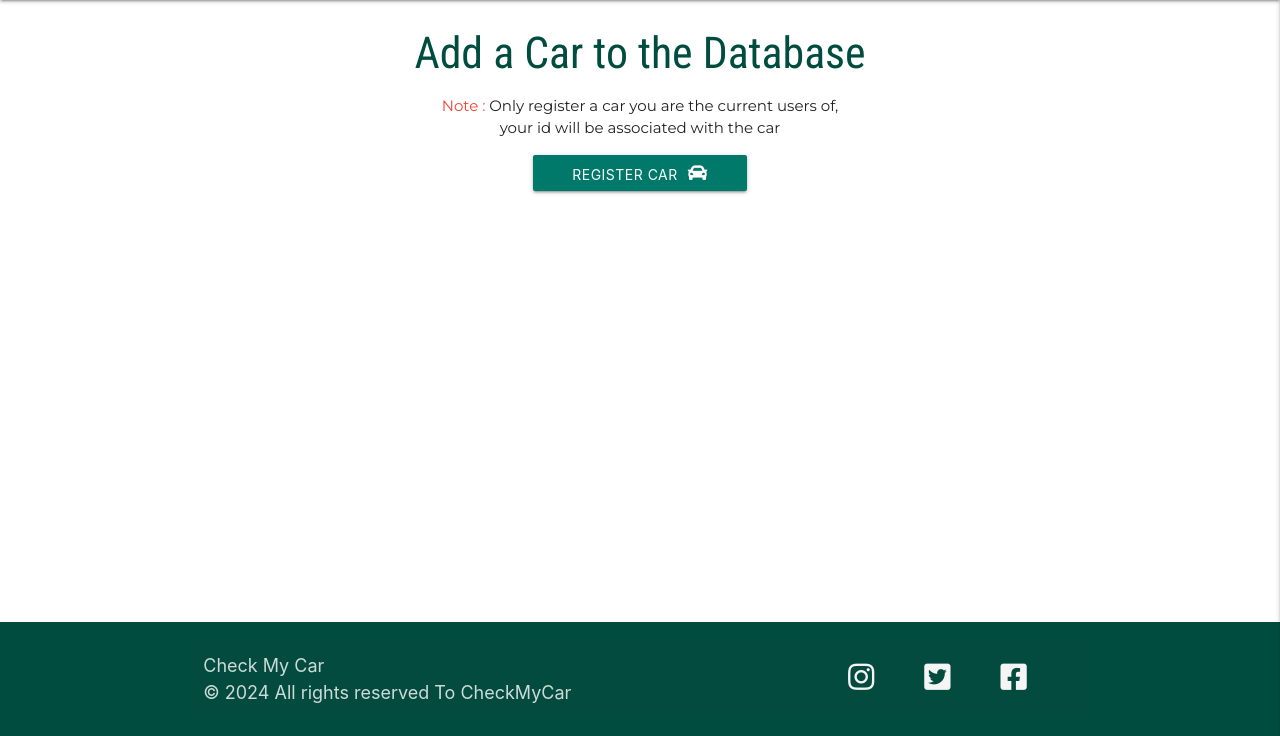
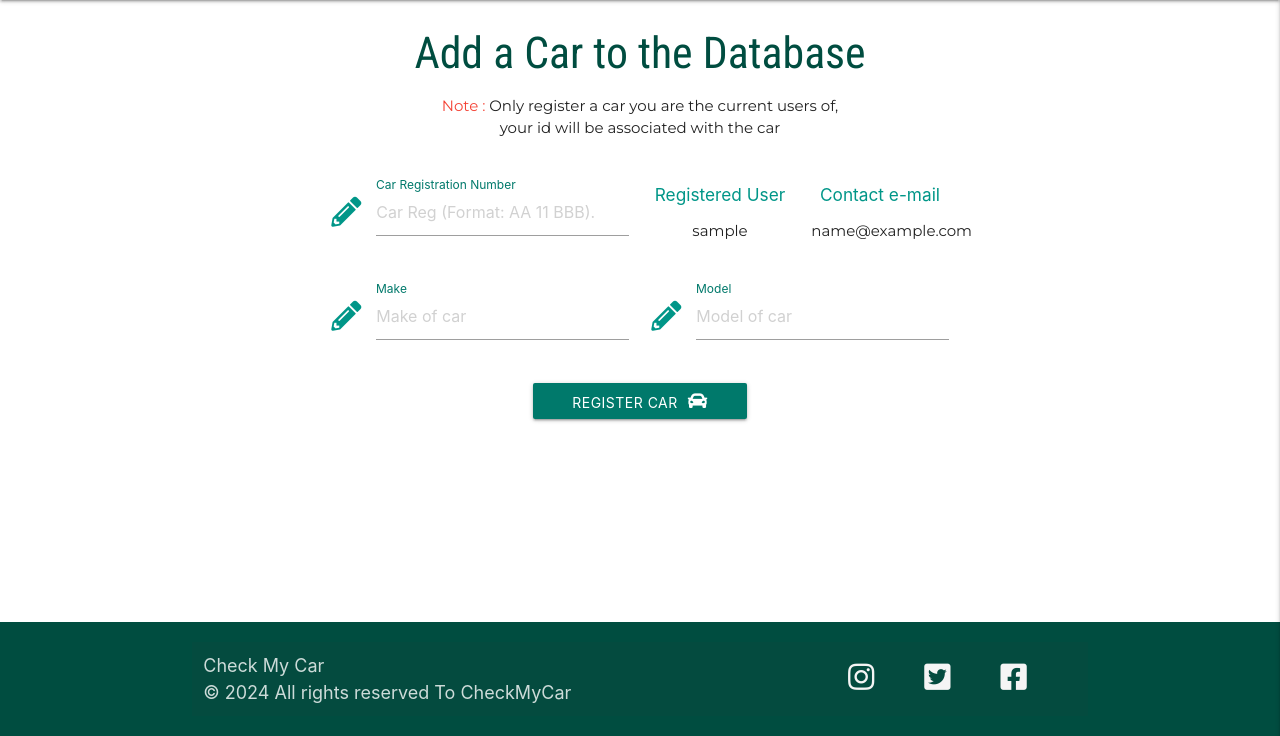
Before and after one commit to ajinkyabhuse3798/ACWTCoursework, a Flask app: page /addcar/admin in a window 1280 px wide. Shown: the part 64-800 px from the top of the page. Run offline with Flask 3, Linux system fonts and the light colour scheme; the visitor is signed in with stand-in values (Sample User, id 1); a database or web service that is not in the repository returns one stand-in record (values such as "Sample title"); some libraries are stand-ins or nearby versions.

Commit message:
add car updated properly

```diff
--- a/templates/addcar.html
+++ b/templates/addcar.html
@@ -7,7 +7,42 @@
         <div class="row">
             <form class="col s12 m10 offset-m1 l6 offset-l3" method="POST"
                 action="{{ url_for('addcar', username=username, email=email) }}">
+                <div class="row"></div>
+                <div class="row">
+                    <div class="col s12 m6">
+                        <div class="input-field">
+                            <i class="fas fa-pencil-alt prefix teal-text"></i>
+                            <input placeholder="Car Reg (Format: AA 11 BBB)." id="reg_no" name="reg_no" type="text"
+                                 class="validate" required pattern="[A-Z]{2} \d{2} [A-Z]{3}">
+                            <label for="reg_no" class="teal-text text-darken-2">Car Registration Number</label>
 
+                        </div>
+                    </div>
+                    <div class="col s6 m3">
+                        <h6 class="teal-text center-align">Registered User</h6>
+                        <p id="username" name="username" class="center-align">{{ username }}</p>
+                    </div>
+                    <div class="col s6 m3">
+                        <h6 class="teal-text center-align">Contact e-mail</h6>
+                        <p id="email" name="email" class="center-align">{{ email }}</p>
+                    </div>
+                </div>
+                <div class="row">
+                    <div class="col s12 m6">
+                        <div class="input-field">
+                            <i class="fas fa-pencil-alt prefix teal-text"></i>
+                            <input placeholder="Make of car" id="make" name="make" type="text" class="validate" required>
+                            <label for="make" class="teal-text text-darken-2">Make</label>
+                        </div>
+                    </div>
+                    <div class="col s12 m6">
+                        <div class="input-field">
+                            <i class="fas fa-pencil-alt prefix teal-text"></i>
+                            <input placeholder="Model of car" id="model" name="model" type="text" class="validate" required>
+                            <label for="model" class="teal-text text-darken-2">Model</label>
+                        </div>
+                    </div>
+                </div>
                 <div class="row">
                     <button type="submit" class="col s8 offset-s2 m4 offset-m4 l4 offset-l4 btn teal darken-2">
                         Register Car<i class="fas fa-car"></i>
```
